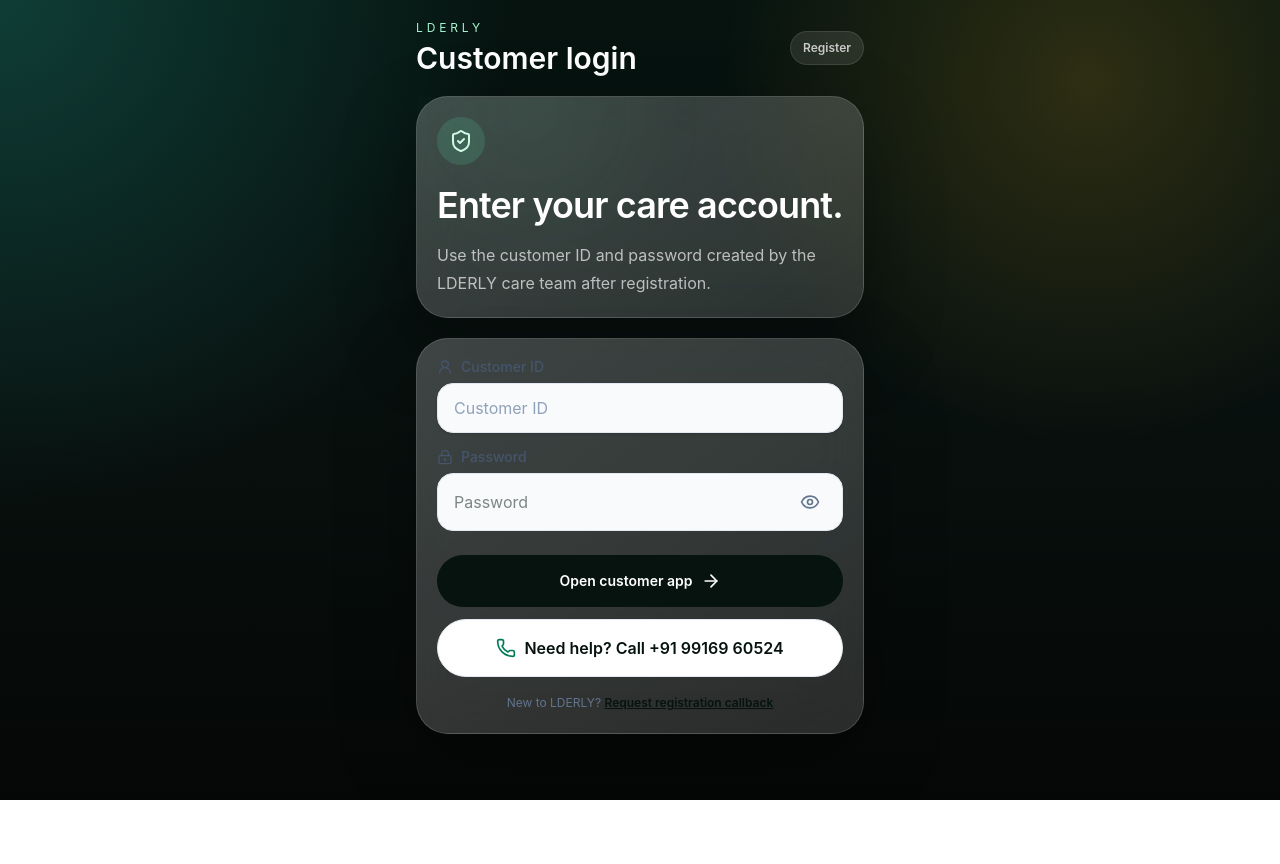
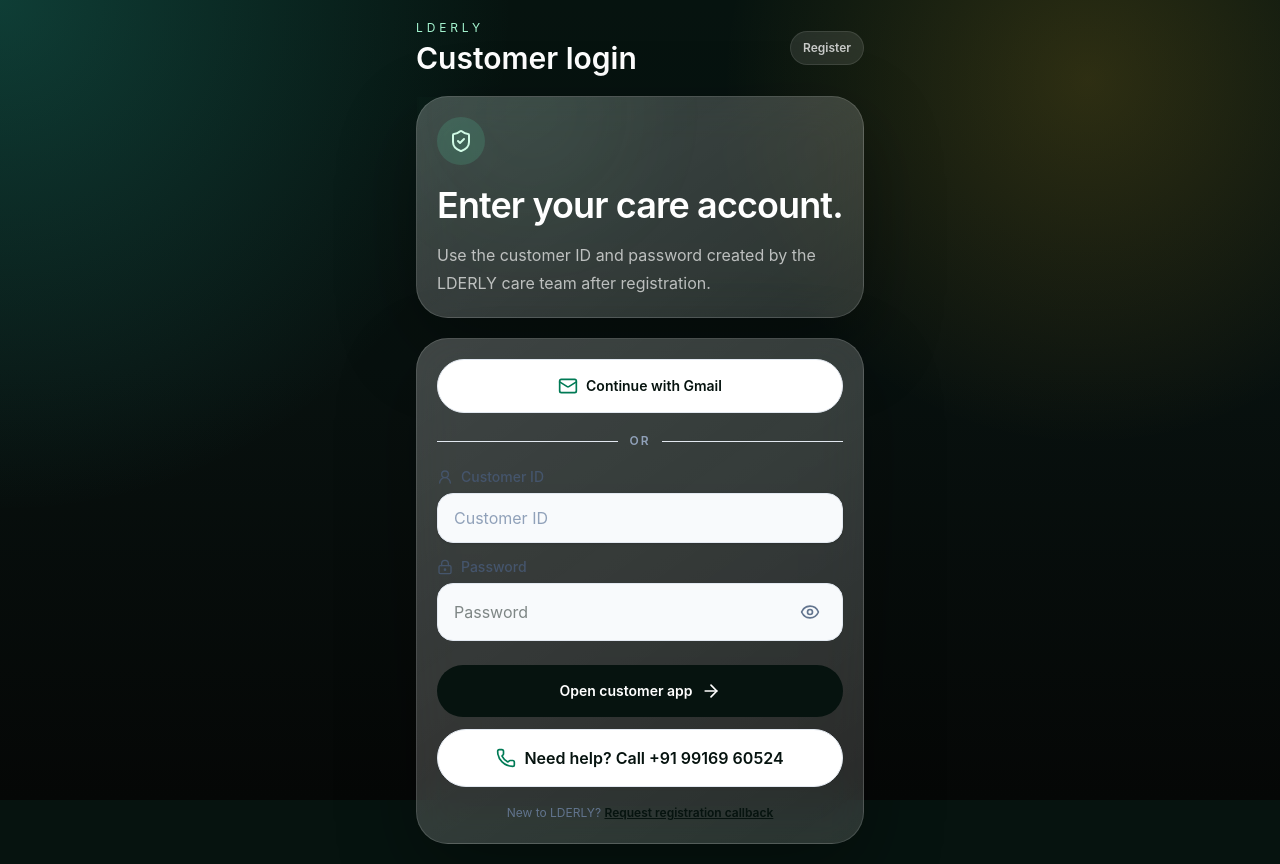
Before and after one commit to Jayashri87/lderly-app, a Next.js app: page /login in a window 1280 px wide. Before the commit the page ends 800 px from the top, so only its background shows below. Built offline with nearby package versions, Linux system fonts and the light colour scheme; no server answers.

Commit message:
Add Gmail customer login option

```diff
--- a/app/login/page.tsx
+++ b/app/login/page.tsx
@@ -9,6 +9,7 @@ import {
   Eye,
   EyeOff,
   LockKeyhole,
+  Mail,
   Phone,
   ShieldCheck,
   UserRound
@@ -29,6 +30,7 @@ export default function CustomerLoginPage() {
   const [password, setPassword] = useState("");
   const [showPassword, setShowPassword] = useState(false);
   const [busy, setBusy] = useState(false);
+  const [googleBusy, setGoogleBusy] = useState(false);
   const [error, setError] = useState("");
 
   const login = async () => {
@@ -75,6 +77,24 @@ export default function CustomerLoginPage() {
       setError("Could not connect. Please try again.");
     } finally {
       setBusy(false);
+    }
+  };
+
+  const loginWithGoogle = async () => {
+    setError("");
+    setGoogleBusy(true);
+
+    try {
+      await AuthService.continueWithGoogle("customer");
+      router.replace("/");
+    } catch (googleError) {
+      const message =
+        googleError instanceof Error && googleError.message.includes("popup-closed")
+          ? "Google login was closed before completion."
+          : "Google login is not available yet. Enable Google sign-in in Firebase and try again.";
+      setError(message);
+    } finally {
+      setGoogleBusy(false);
     }
   };
 
@@ -126,6 +146,24 @@ export default function CustomerLoginPage() {
           transition={{ delay: 0.08 }}
         >
           <Card className="rounded-[2rem] border-0 bg-white p-5 text-[#06130f] shadow-2xl shadow-black/20">
+          <Button
+            onClick={loginWithGoogle}
+            disabled={googleBusy || busy}
+            variant="calm"
+            className="mb-5 w-full border border-slate-200 bg-white px-5 py-4 text-[#06130f] hover:bg-slate-50"
+          >
+            <Mail className="h-5 w-5 text-emerald-700" />
+            {googleBusy ? "Opening Google..." : "Continue with Gmail"}
+          </Button>
+
+          <div className="mb-5 flex items-center gap-3">
+            <span className="h-px flex-1 bg-slate-200" />
+            <span className="text-xs font-semibold uppercase tracking-[0.16em] text-slate-400">
+              or
+            </span>
+            <span className="h-px flex-1 bg-slate-200" />
+          </div>
+
           <div className="space-y-4">
             <div>
               <Label className="flex items-center gap-2 text-slate-600">
```
